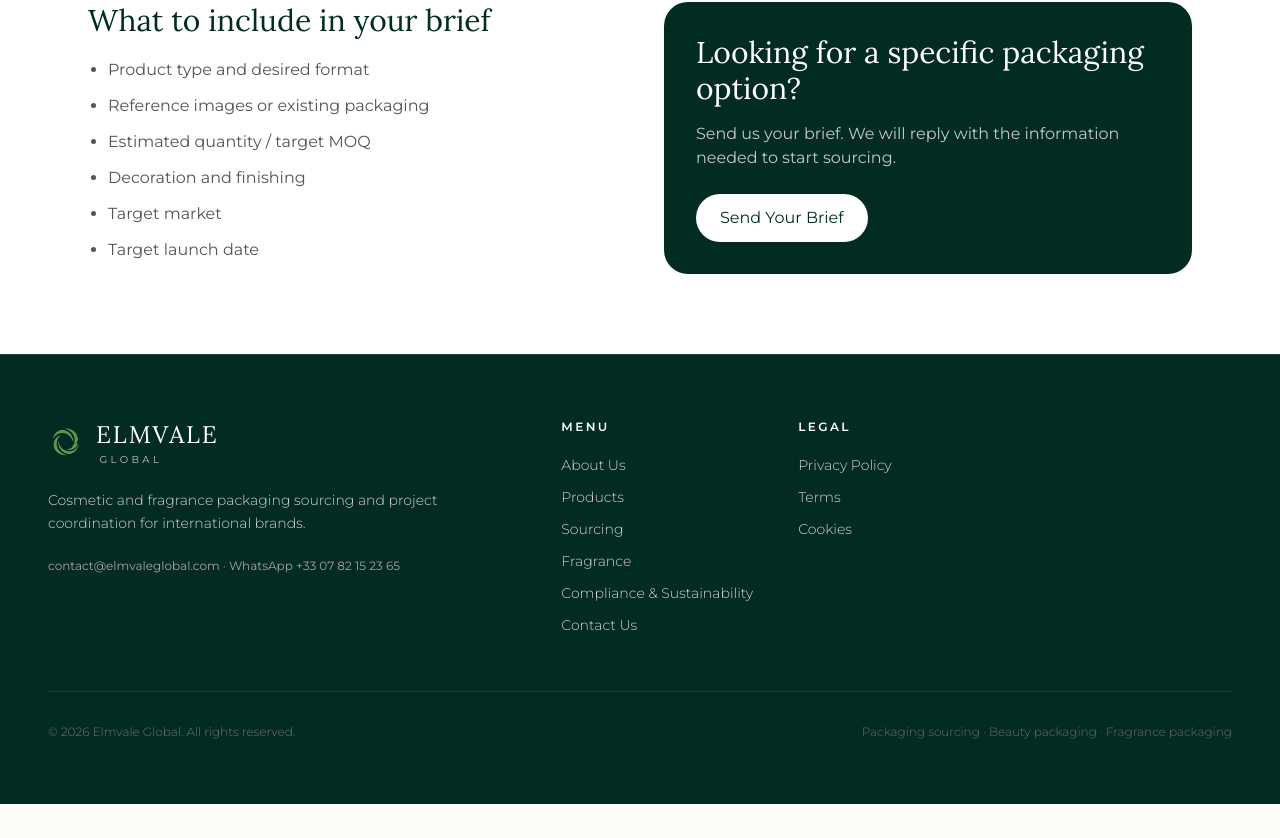
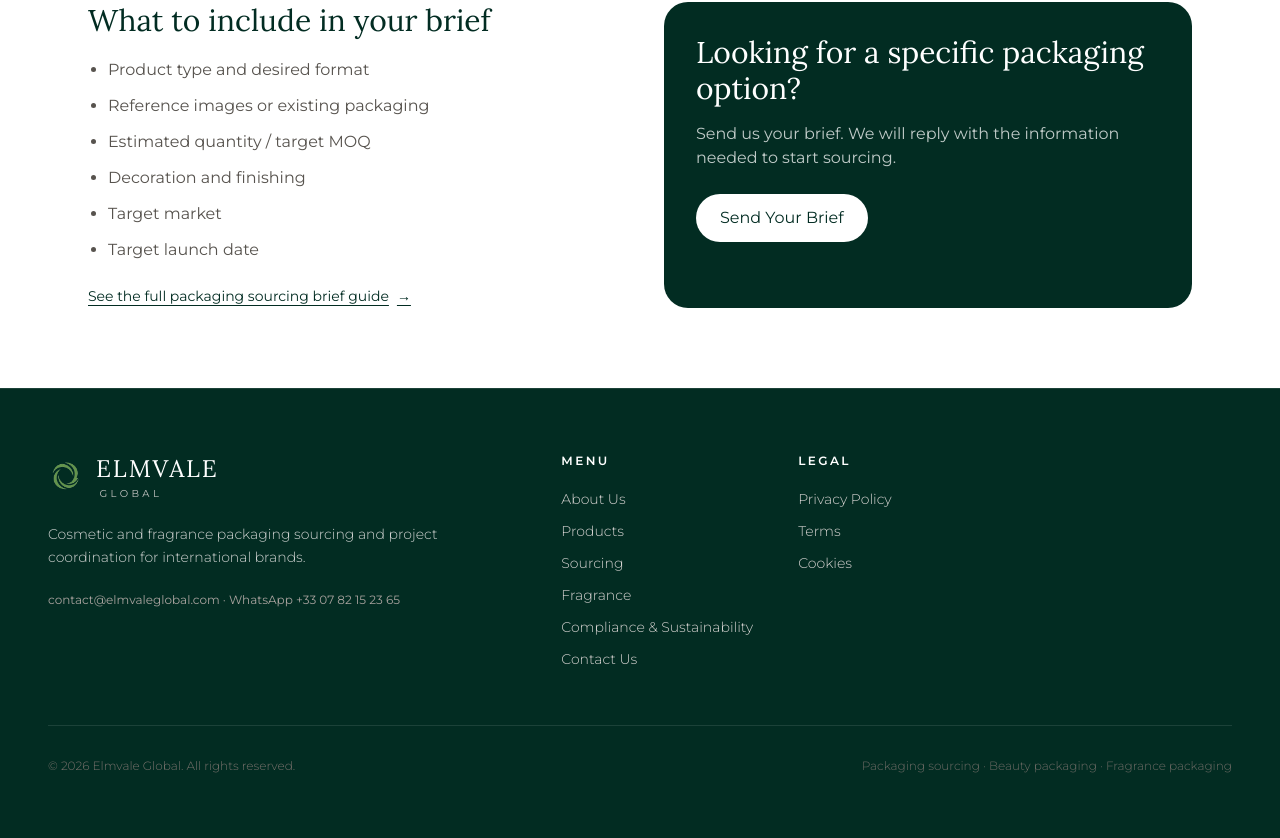
Before and after one commit to cathy6140/-Elmvale-Global-.github.io, a React (Vite) app: page /sourcing in a window 1280 px wide. Shown: the part 1010-1848 px from the top of the page. Before the commit the page ends 1814 px from the top, so only its background shows below. Built offline with nearby package versions, Linux system fonts and the light colour scheme.

Commit message:
Link sourcing page to brief guide

```diff
--- a/src/pages/Sourcing.tsx
+++ b/src/pages/Sourcing.tsx
@@ -61,6 +61,13 @@ const Sourcing: React.FC = () => {
             <li>{fr ? "Marché cible" : "Target market"}</li>
             <li>{fr ? "Date de lancement souhaitée" : "Target launch date"}</li>
           </ul>
+          <Link
+            to="/packaging-sourcing-brief"
+            className="mt-6 inline-flex items-center gap-2 text-sm text-brand-dark underline underline-offset-4"
+          >
+            {fr ? "Voir le guide complet du brief sourcing" : "See the full packaging sourcing brief guide"}
+            <span aria-hidden="true">→</span>
+          </Link>
         </div>
         <div className="bg-brand-dark text-white rounded-3xl p-8">
           <h2 className="font-serif text-3xl mb-4">{fr ? "Vous cherchez une option précise ?" : "Looking for a specific packaging option?"}</h2>
```
